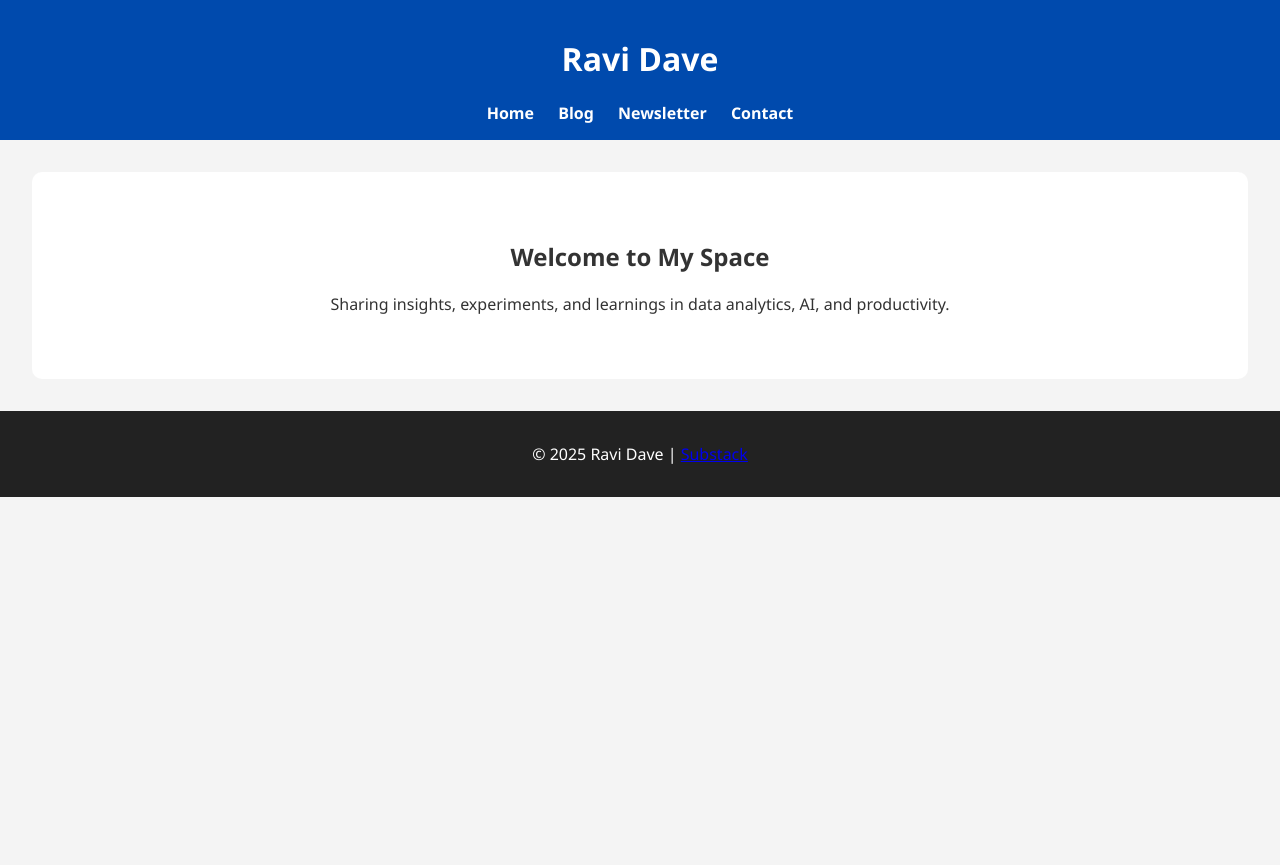
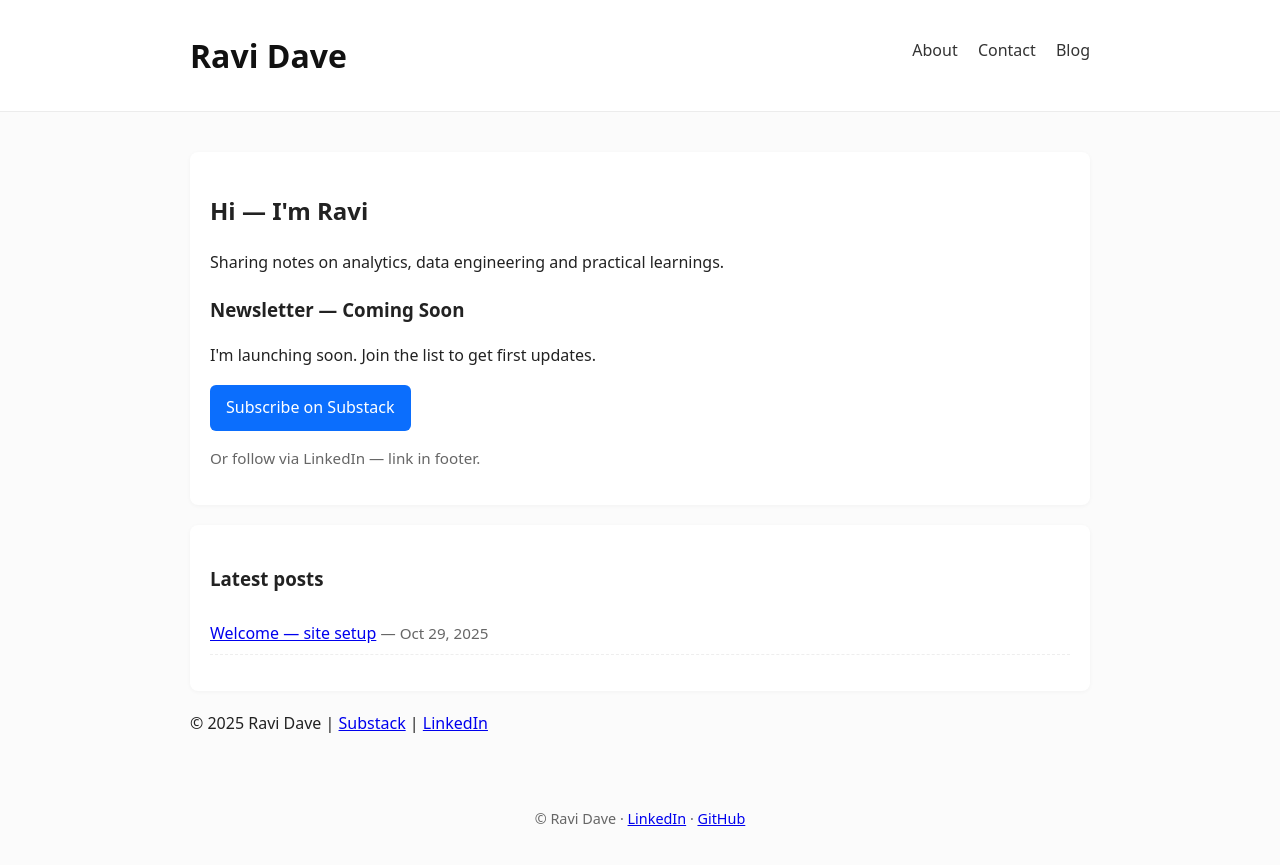
Before and after one commit to curiousravi/curiousravi.github.io, a Jekyll site: the page built from index.html, in a window 1280 px wide. Shown: the top 865 px of the page. Built offline with Jekyll 4.4.1, drawn with Linux system fonts in a browser that asks for light colours.

Commit message:
Initial site setup with Jekyll structure

```diff
--- a/assets/css/style.css
+++ b/assets/css/style.css
@@ -1,47 +1,14 @@
-body {
-  font-family: 'Segoe UI', sans-serif;
-  margin: 0;
-  padding: 0;
-  background: #f4f4f4;
-  color: #333;
-}
-header {
-  background: #004aad;
-  color: white;
-  padding: 1rem;
-  text-align: center;
-}
-nav a {
-  color: white;
-  margin: 0 10px;
-  text-decoration: none;
-  font-weight: bold;
-}
-nav a:hover {
-  text-decoration: underline;
-}
-.hero {
-  padding: 3rem;
-  text-align: center;
-  background: white;
-  margin: 2rem;
-  border-radius: 10px;
-}
-footer {
-  background: #222;
-  color: white;
-  text-align: center;
-  padding: 1rem;
-}
-.button {
-  background: #ff6600;
-  color: white;
-  padding: 10px 20px;
-  text-decoration: none;
-  border-radius: 5px;
-  display: inline-block;
-  margin-top: 10px;
-}
-.button:hover {
-  background: #e65c00;
-}
+:root{--max-width:900px;--accent:#0b6efd}
+body{font-family:system-ui,-apple-system,Segoe UI,Roboto,"Helvetica Neue",Arial;line-height:1.6;color:#222;margin:0;background:#fbfbfb}
+.wrap{max-width:var(--max-width);margin:0 auto;padding:20px}
+.site-header{background:#fff;border-bottom:1px solid #ececec}
+.site-title{display:inline-block;margin:10px 0}
+.site-title a{text-decoration:none;color:#111}
+.top-nav{float:right;margin-top:18px}
+.top-nav a{margin-left:16px;text-decoration:none;color:#333}
+.card{background:#fff;padding:20px;margin:20px 0;border-radius:8px;box-shadow:0 1px 4px rgba(0,0,0,0.04)}
+.btn{display:inline-block;padding:10px 16px;background:var(--accent);color:#fff;border-radius:6px;text-decoration:none}
+.muted{color:#666;font-size:0.95rem}
+.posts{list-style:none;padding-left:0}
+.posts li{padding:8px 0;border-bottom:1px dashed #eee}
+.site-footer{font-size:0.9rem;color:#666;padding:20px 0;text-align:center}
--- a/index.html
+++ b/index.html
@@ -1,29 +1,35 @@
-<!DOCTYPE html>
-<html lang="en">
-<head>
-  <meta charset="UTF-8">
-  <meta name="viewport" content="width=device-width, initial-scale=1.0">
-  <title>Ravi Dave | Learnings & Insights</title>
-  <link rel="stylesheet" href="assets/css/style.css">
-</head>
-<body>
-  <header>
-    <h1>Ravi Dave</h1>
-    <nav>
-      <a href="index.html">Home</a>
-      <a href="blog.html">Blog</a>
-      <a href="newsletter.html">Newsletter</a>
-      <a href="contact.html">Contact</a>
-    </nav>
-  </header>
+---
+layout: default
+title: Home
+---
 
-  <section class="hero">
-    <h2>Welcome to My Space</h2>
-    <p>Sharing insights, experiments, and learnings in data analytics, AI, and productivity.</p>
-  </section>
+<section id="hero" class="card">
+  <h2>Hi — I'm Ravi</h2>
+  <p>Sharing notes on analytics, data engineering and practical learnings.</p>
 
-  <footer>
-    <p>© 2025 Ravi Dave | <a href="https://substack.com" target="_blank">Substack</a></p>
-  </footer>
-</body>
-</html>
+  <div class="subscribe">
+    <h3>Newsletter — Coming Soon</h3>
+    <p>I'm launching soon. Join the list to get first updates.</p>
+
+    <!-- Replace with your Substack URL -->
+    <a class="btn" href="https://yourname.substack.com" target="_blank" rel="noopener">Subscribe on Substack</a>
+    <p class="muted">Or follow via LinkedIn — link in footer.</p>
+  </div>
+</section>
+
+<section id="blog" class="card">
+  <h3>Latest posts</h3>
+  <ul class="posts">
+    {% for post in site.posts %}
+      <li>
+        <a href="{{ post.url }}">{{ post.title }}</a>
+        <small class="muted"> — {{ post.date | date: "%b %d, %Y" }}</small>
+      </li>
+    {% else %}
+      <li>No posts yet — first one coming soon.</li>
+    {% endfor %}
+  </ul>
+</section>
+<footer>
+  <p>© 2025 Ravi Dave | <a href="https://substack.com" target="_blank" rel="noopener">Substack</a> | <a href="https://www.linkedin.com/in/ravi-dave/" target="_blank" rel="noopener">LinkedIn</a></p>
+</footer>
```
Also changed, not shown: B_index.html (added, +29 -0 lines).
